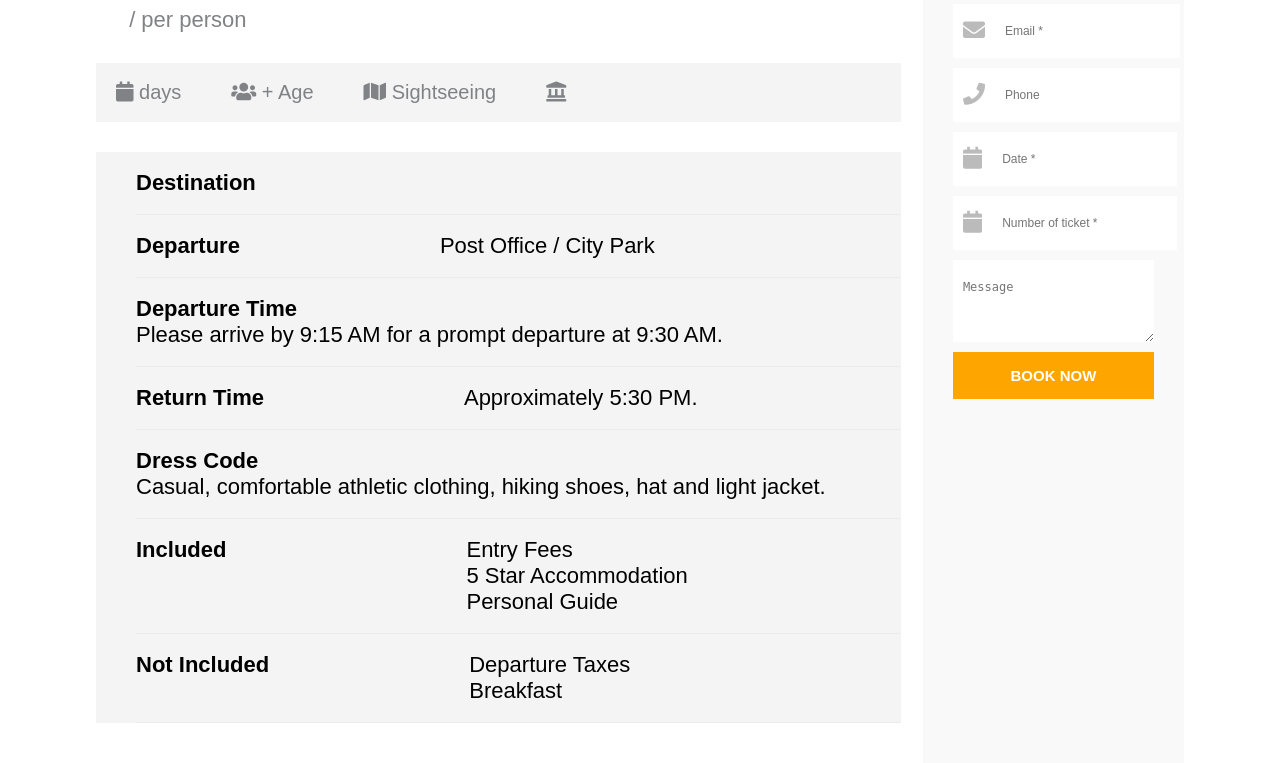
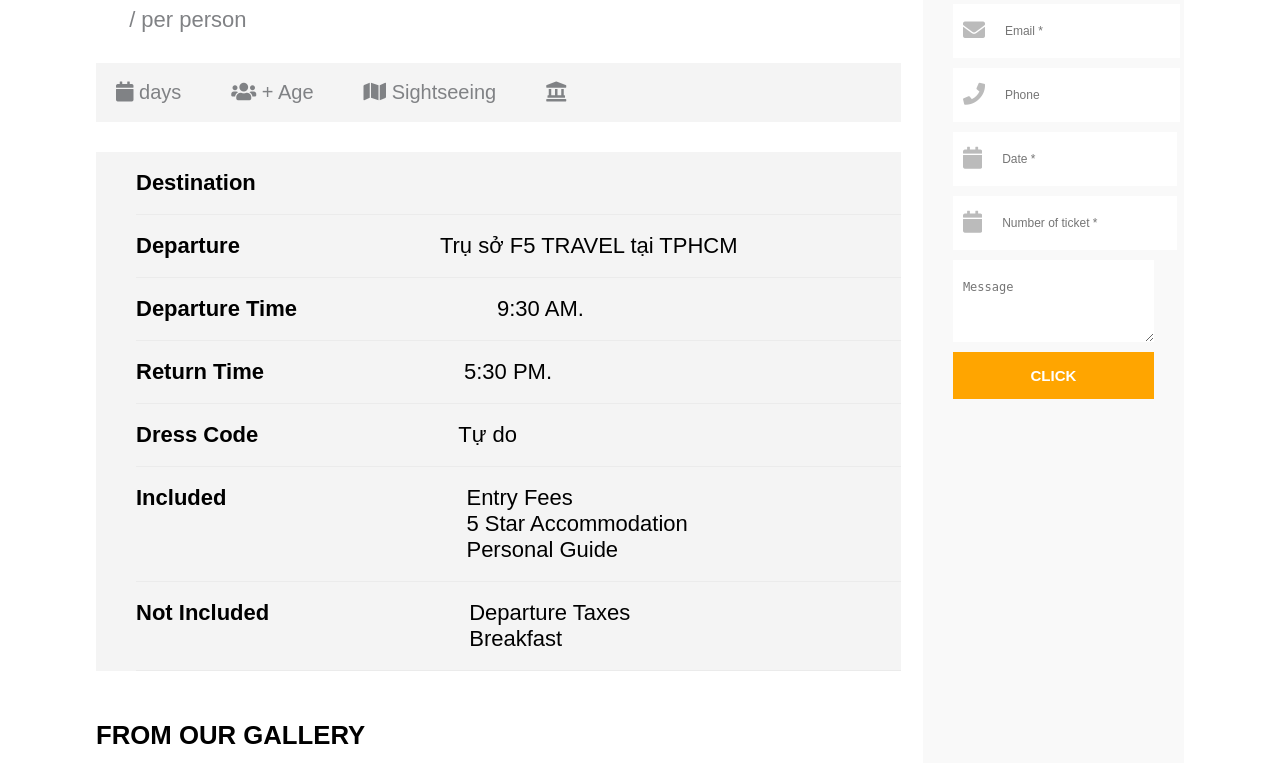
Before and after one commit to GKhanh69/DOANN7, a PHP site: page /tourDetail.php?tid=1 in a window 1280 px wide. Shown: the part 605-1368 px from the top of the page. Run offline with PHP 8.4, Linux system fonts and the light colour scheme; data that the repository does not hold is empty.

Commit message:
book a tour

```diff
--- a/project-TravelwithPHP/assets/css/tourDetail.css
+++ b/project-TravelwithPHP/assets/css/tourDetail.css
@@ -277,7 +277,7 @@
     outline: none;
     border-radius: 0;
 }
-.btn-book-tour button{
+.btn-book-tour input{
     width: 100%;
     padding: 15px 10px;
     background-color: orange;
--- a/project-TravelwithPHP/books.php
+++ b/project-TravelwithPHP/books.php
@@ -51,7 +51,7 @@
                         </div>
                         <div class="tour__title">
                             <a href="tourDetail.php?tid=<?php  echo $tour['MaTour']?>"><?php echo $tour['DiaDiem']; ?></a>
-                            <span>$<?php echo $tour['GiaTien']; ?></span>
+                            <span>Vnd <?php echo $tour['GiaTien']; ?></span>
                         </div>
                         <div class="rating__tour">
                             <div class="stars">
--- a/project-TravelwithPHP/db_helperforBOOKS.php
+++ b/project-TravelwithPHP/db_helperforBOOKS.php
@@ -53,4 +53,15 @@
 }
 
 
+
+
+
+
+function bookTour($MaTour,$Name,$Email,$Phone,$Date,$NumberTicket,$Message,$Total){
+    $conn = getCon();
+    $sql = "INSERT INTO `tb_booktour` (`MaTour`, `Name`, `Email`, `Phone`, `Date`, `NumberTicket`, `Message`, `Total`) VALUES ('$MaTour', '$Name', '$Email', '$Phone', '$Date', '$NumberTicket', '$Message', '$Total')";
+    $conn->query($sql);
+    closeCon($conn);
+}
+
 ?>
--- a/project-TravelwithPHP/db_helperforCONTACT.php
+++ b/project-TravelwithPHP/db_helperforCONTACT.php
@@ -28,6 +28,7 @@
     $sql = "INSERT into tb_contact (Name,Email,Subject,Message) values('$Name','$Email','$Subject','$Message')";
     mysqli_query($conn,$sql);
     header('location: index.php');
+    mysqli_close($conn);
     exit();
 }
 ?>
--- a/project-TravelwithPHP/index.php
+++ b/project-TravelwithPHP/index.php
@@ -124,7 +124,6 @@
                     <i class="fas fa-star"></i>
                     <i class="far fa-star"></i>
                 </div>
-                <div class="price"> $850.00 <span>$900.00</span> </div>
                 <a href="books.php" class="btn">Book now</a>
             </div>
         </div>
@@ -141,7 +140,6 @@
                     <i class="fas fa-star"></i>
                     <i class="far fa-star"></i>
                 </div>
-                <div class="price"> $850.00 <span>$900.00</span> </div>
                 <a href="books.php" class="btn">Book now</a>
             </div>
         </div>
@@ -158,7 +156,6 @@
                     <i class="fas fa-star"></i>
                     <i class="far fa-star"></i>
                 </div>
-                <div class="price"> $850.00 <span>$900.00</span> </div>
                 <a href="books.php" class="btn">Book now</a>
             </div>
         </div>
@@ -175,7 +172,6 @@
                     <i class="fas fa-star"></i>
                     <i class="far fa-star"></i>
                 </div>
-                <div class="price"> $850.00 <span>$900.00</span> </div>
                 <a href="books.php" class="btn">Book now</a>
             </div>
         </div>
@@ -192,7 +188,6 @@
                     <i class="fas fa-star"></i>
                     <i class="far fa-star"></i>
                 </div>
-                <div class="price"> $850.00 <span>$900.00</span> </div>
                 <a href="books.php" class="btn">Book now</a>
             </div>
         </div>
@@ -209,7 +204,6 @@
                     <i class="fas fa-star"></i>
                     <i class="far fa-star"></i>
                 </div>
-                <div class="price"> $850.00 <span>$900.00</span> </div>
                 <a href="books.php" class="btn">Book now</a>
             </div>
         </div>
--- a/project-TravelwithPHP/tourDetail.php
+++ b/project-TravelwithPHP/tourDetail.php
@@ -1,6 +1,7 @@
 <?php
     include 'header.php';
     include 'db_helperforBOOKS.php';
+
 
     //Tạo 1 biến tourrID chứa Mã tour trên thanh chứa link (thanh URL) dc tạo từ trang books.php
     $tourId = $_GET['tid'];
@@ -45,7 +46,7 @@
                 </div>
 
 
-                <p id="tour-code">Tour code: <span id="code"><?php echo $tour['MaTour']?></span></p>
+                <p id="tour-code">Tour code: <span name="MaTour" id="code"><?php echo $tour['MaTour']?></span></p>
 
                 <div class="main__tab">
                     <div id="date" class="tab-content current">
@@ -74,19 +75,19 @@
                                 </li>
                                 <li class="list__info">
                                     <strong>Departure</strong>
-                                    <p>Post Office / City Park</p>
+                                    <p>Trụ sở F5 TRAVEL tại TPHCM</p>
                                 </li>
                                 <li class="list__info">
                                     <strong>Departure Time</strong>
-                                    <p>Please arrive by 9:15 AM for a prompt departure at 9:30 AM.</p>
+                                    <p> 9:30 AM.</p>
                                 </li>
                                 <li class="list__info">
                                     <strong>Return Time</strong>
-                                    <p>Approximately 5:30 PM.</p>
+                                    <p> 5:30 PM.</p>
                                 </li>
                                 <li class="list__info">
                                     <strong>Dress Code</strong>
-                                    <p>Casual, comfortable athletic clothing, hiking shoes, hat and light jacket.</p>
+                                    <p>Tự do</p>
                                 </li>
                                 <li class="list__info">
                                     <strong>Included</strong>
@@ -251,46 +252,47 @@
         </div>
         <div class="sidebar__book__tour">
             <h5>BOOK THIS TOUR</h5>
-            <form action="" class="form-book-tour">
+            <form action="db_helperforBOOKS.php" class="form-book-tour">
                 <div class="row1">
                     <div class="col-12 list__form">
                         <div class="icon__form">
                             <i class="fa fa-solid fa-pen"></i>
                         </div>
-                        <input type="text" placeholder="Name *">
+                        <input name="Name" type="text" placeholder="Name *">
                     </div>
                     <div class="col-12 list__form">
                         <div class="icon__form">
                             <i class="fa fa-solid fa-envelope"></i>
                         </div>
-                        <input type="text" placeholder="Email *">
+                        <input name="Email" type="text" placeholder="Email *">
                     </div>
                     <div class="col-12 list__form">
                         <div class="icon__form">
                             <i class="fa fa-solid fa-phone"></i>
                         </div>
-                        <input type="text" placeholder="Phone">
+                        <input name="Phone" type="text" placeholder="Phone">
                     </div>
                     <div class="col-12 list__form">
                         <div class="icon__form">
                             <i class="fa fa-regular fa-calendar"></i>
                         </div>
-                        <input type="text" placeholder="Date *">
+                        <input name="Date" type="text" placeholder="Date *">
                     </div>
                     <div class="col-12 list__form">
                         <div class="icon__form">
                             <i class="fa fa-regular fa-calendar"></i>
                         </div>
-                        <input type="number" placeholder="Number of ticket *" min="1">
+                        <input name="NumberoTicket" type="number" placeholder="Number of ticket *" min="1">
                     </div>
                     <div class="col-12 list__form">
-                        <textarea name="" id="" cols="30" rows="3" placeholder="Message"></textarea>
+                        <textarea name="Message" id="" cols="30" rows="3" placeholder="Message"></textarea>
                     </div>
 
                 </div>
                 <div class="btn-book-tour">
-                    <button>Book now</button>
+                    <input type="submit" value="click" name="submit">
                 </div>
+
             </form>
         </div>
     </div>
@@ -302,5 +304,5 @@
 
 
 <?php
-    include 'header.php';
+    include 'footer.php';
 ?>
```
Also changed, not shown: project-TravelwithPHP/dosignup.php (+4 -4 lines).
